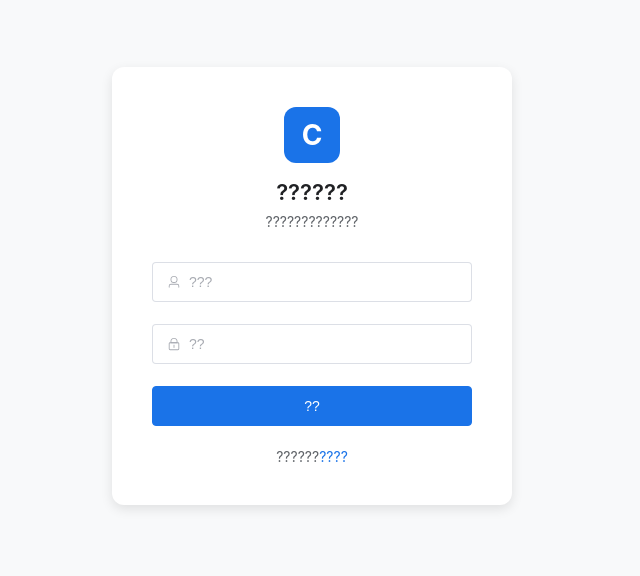
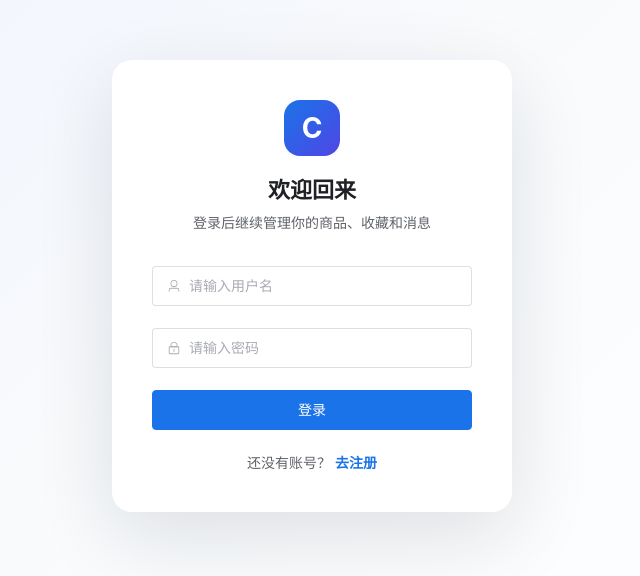
Before and after one commit to distances000/The-campus-market, a Vue app in the folder client/: page /login in a window 1280 px wide. Shown: the part 114-690 px from the top of the page, without its empty margins (328-968 px from the left). Built offline with nearby package versions, Linux system fonts and the light colour scheme.

Commit message:
Initial commit

```diff
--- a/client/src/router/index.js
+++ b/client/src/router/index.js
@@ -18,9 +18,15 @@ const routes = [
 ];
 
 const r = createRouter({ history: createWebHistory(), routes });
-r.beforeEach((to, from, next) => {
+r.beforeEach(async (to, from, next) => {
+    const userStore = useUserStore();
+    if (!userStore.authInitialized && userStore.token) {
+        await userStore.ensureAuth();
+    }
     document.title = to.meta.title ? to.meta.title + " - ????" : "????";
-    if (to.meta.requiresAuth) { if (!useUserStore().isLoggedIn) return next("/login"); }
+    if (to.meta.requiresAuth) {
+        if (!useUserStore().isLoggedIn) return next({ path: "/login", query: { redirect: to.fullPath } });
+    }
     next();
 });
 export default r;
--- a/client/src/stores/user.js
+++ b/client/src/stores/user.js
@@ -5,14 +5,28 @@ import { getMe } from "../api/auth";
 export const useUserStore = defineStore("user", () => {
     const token = ref("");
     const user = ref(null);
+    const authInitialized = ref(false);
+    let authInitPromise = null;
     const isLoggedIn = computed(() => !!token.value);
 
     async function fetchUser() {
         if (!token.value) return;
         try { const r = await getMe(); user.value = r.data; } catch { token.value = ""; user.value = null; }
     }
+    async function ensureAuth() {
+        if (authInitialized.value) return;
+        if (!authInitPromise) {
+            authInitPromise = (async () => {
+                if (token.value) await fetchUser();
+                authInitialized.value = true;
+            })().finally(() => {
+                authInitPromise = null;
+            });
+        }
+        return authInitPromise;
+    }
     function setAuth(t, u) { token.value = t; user.value = u; }
     function updateUser(u) { user.value = { ...user.value, ...u }; }
-    function logout() { token.value = ""; user.value = null; }
-    return { token, user, isLoggedIn, fetchUser, setAuth, updateUser, logout };
+    function logout() { token.value = ""; user.value = null; authInitialized.value = true; }
+    return { token, user, authInitialized, isLoggedIn, fetchUser, ensureAuth, setAuth, updateUser, logout };
 }, { persist: { key: "cm-user", storage: localStorage, pick: ["token", "user"] } });
--- a/client/src/views/Login.vue
+++ b/client/src/views/Login.vue
@@ -1,29 +1,89 @@
 <template>
-<div class="auth-page"><div class="auth-card">
-<div class="auth-header"><div class="auth-logo">C</div><h1>??????</h1><p>?????????????</p></div>
-<el-form :model="form" :rules="rules" ref="formRef" size="large" @submit.prevent="handleLogin">
-<el-form-item prop="username"><el-input v-model="form.username" placeholder="???" :prefix-icon="User"/></el-form-item>
-<el-form-item prop="password"><el-input v-model="form.password" type="password" placeholder="??" :prefix-icon="Lock" show-password/></el-form-item>
-<el-form-item><el-button type="primary" native-type="submit" :loading="loading" style="width:100%">??</el-button></el-form-item>
-</el-form>
-<div class="auth-footer">??????<router-link to="/register">????</router-link></div>
-</div></div>
+<div class="auth-page">
+    <div class="auth-card">
+        <div class="auth-header">
+            <div class="auth-logo">C</div>
+            <h1>欢迎回来</h1>
+            <p>登录后继续管理你的商品、收藏和消息</p>
+        </div>
+
+        <el-form :model="form" :rules="rules" ref="formRef" size="large" @submit.prevent="handleLogin">
+            <el-form-item prop="username">
+                <el-input v-model="form.username" placeholder="请输入用户名" :prefix-icon="User" autocomplete="username" />
+            </el-form-item>
+            <el-form-item prop="password">
+                <el-input
+                    v-model="form.password"
+                    type="password"
+                    placeholder="请输入密码"
+                    :prefix-icon="Lock"
+                    show-password
+                    autocomplete="current-password"
+                    @keyup.enter="handleLogin"
+                />
+            </el-form-item>
+            <el-form-item>
+                <el-button type="primary" native-type="submit" :loading="loading" style="width:100%">登录</el-button>
+            </el-form-item>
+        </el-form>
+
+        <div class="auth-footer">
+            还没有账号？
+            <router-link :to="registerLink">去注册</router-link>
+        </div>
+    </div>
+</div>
 </template>
 <script setup>
-import { ref,reactive } from "vue";import { useRouter } from "vue-router";import { ElMessage } from "element-plus";import { useUserStore } from "../stores/user";import { login as loginApi } from "../api/auth";
+import { ref, reactive, computed, onMounted } from "vue";
+import { useRoute, useRouter } from "vue-router";
+import { ElMessage } from "element-plus";
+import { useUserStore } from "../stores/user";
+import { login as loginApi } from "../api/auth";
 import { User, Lock } from "@element-plus/icons-vue";
-const router=useRouter(),userStore=useUserStore(),formRef=ref(null),loading=ref(false);
-const form=reactive({username:"",password:""});
-const rules={username:[{required:true,message:"??????",trigger:"blur"}],password:[{required:true,message:"?????",trigger:"blur"}]};
-async function handleLogin(){const v=await formRef.value.validate().catch(()=>false);if(!v)return;loading.value=true;try{const r=await loginApi(form.username,form.password);userStore.setAuth(r.data.token,r.data.user);ElMessage.success("????");router.push("/home");}catch{}finally{loading.value=false;}}
+
+const router = useRouter();
+const route = useRoute();
+const userStore = useUserStore();
+const formRef = ref(null);
+const loading = ref(false);
+const form = reactive({ username: "", password: "" });
+const redirectTo = computed(() => typeof route.query.redirect === "string" ? route.query.redirect : "/home");
+const registerLink = computed(() => redirectTo.value ? { path: "/register", query: { redirect: redirectTo.value } } : "/register");
+const rules = {
+    username: [{ required: true, message: "请输入用户名", trigger: "blur" }],
+    password: [{ required: true, message: "请输入密码", trigger: "blur" }]
+};
+
+async function handleLogin() {
+    const valid = await formRef.value.validate().catch(() => false);
+    if (!valid) return;
+    loading.value = true;
+    try {
+        const r = await loginApi(form.username, form.password);
+        userStore.setAuth(r.data.token, r.data.user);
+        userStore.authInitialized = true;
+        ElMessage.success("登录成功");
+        await router.replace(redirectTo.value || "/home");
+    } catch {} finally {
+        loading.value = false;
+    }
+}
+
+onMounted(() => {
+    userStore.ensureAuth().then(() => {
+        if (!userStore.isLoggedIn) return;
+        router.replace(redirectTo.value || "/home");
+    });
+});
 </script>
 <style scoped>
-.auth-page{min-height:100vh;display:flex;align-items:center;justify-content:center;background:var(--bg-secondary);padding:20px;}
-.auth-card{width:400px;background:var(--bg-primary);border-radius:12px;padding:40px;box-shadow:var(--shadow-md);}
+.auth-page{min-height:100vh;display:flex;align-items:center;justify-content:center;background:linear-gradient(135deg,#eef2ff 0%,#f8fafc 45%,#ffffff 100%);padding:20px;}
+.auth-card{width:400px;max-width:100%;background:var(--bg-primary);border-radius:20px;padding:40px;box-shadow:0 24px 80px rgba(15,23,42,.12);}
 .auth-header{text-align:center;margin-bottom:32px;}
-.auth-logo{width:56px;height:56px;background:var(--primary);color:#fff;border-radius:12px;display:flex;align-items:center;justify-content:center;font-weight:700;font-size:28px;margin:0 auto 16px;}
-.auth-header h1{font-size:22px;font-weight:600;margin-bottom:8px;}
-.auth-header p{font-size:14px;color:var(--text-secondary);}
+.auth-logo{width:56px;height:56px;background:linear-gradient(135deg,var(--primary),#4f46e5);color:#fff;border-radius:16px;display:flex;align-items:center;justify-content:center;font-weight:700;font-size:28px;margin:0 auto 16px;}
+.auth-header h1{font-size:22px;font-weight:700;margin-bottom:8px;}
+.auth-header p{font-size:14px;color:var(--text-secondary);line-height:1.6;}
 .auth-footer{text-align:center;font-size:14px;color:var(--text-secondary);}
-.auth-footer a{color:var(--primary);}
+.auth-footer a{color:var(--primary);font-weight:600;}
 </style>
--- a/client/src/views/Publish.vue
+++ b/client/src/views/Publish.vue
@@ -136,7 +136,11 @@ async function handleUpload(o) {
     try {
         const r = await uploadImage(o.file);
         form.images.push(r.data.url);
-    } catch {}
+        o.onSuccess?.(r);
+    } catch (err) {
+        o.onError?.(err);
+        ElMessage.error("图片上传失败");
+    }
 }
 
 function removeImage(i) {
--- a/client/src/views/Register.vue
+++ b/client/src/views/Register.vue
@@ -1,31 +1,84 @@
 <template>
-<div class="auth-page"><div class="auth-card">
-<div class="auth-header"><div class="auth-logo">C</div><h1>??????</h1><p>????????</p></div>
-<el-form :model="form" :rules="rules" ref="formRef" size="large" @submit.prevent="handleRegister">
-<el-form-item prop="username"><el-input v-model="form.username" placeholder="???" :prefix-icon="User"/></el-form-item>
-<el-form-item prop="nickname"><el-input v-model="form.nickname" placeholder="??" :prefix-icon="Edit"/></el-form-item>
-<el-form-item prop="password"><el-input v-model="form.password" type="password" placeholder="??(??6?)" :prefix-icon="Lock" show-password/></el-form-item>
-<el-form-item prop="passwordConfirm"><el-input v-model="form.passwordConfirm" type="password" placeholder="????" :prefix-icon="Lock" show-password/></el-form-item>
-<el-form-item><el-button type="primary" native-type="submit" :loading="loading" style="width:100%">??</el-button></el-form-item>
-</el-form>
-<div class="auth-footer">?????<router-link to="/login">????</router-link></div>
-</div></div>
+<div class="auth-page">
+    <div class="auth-card">
+        <div class="auth-header">
+            <div class="auth-logo">C</div>
+            <h1>创建账号</h1>
+            <p>注册后即可发布商品、收藏和聊天</p>
+        </div>
+
+        <el-form :model="form" :rules="rules" ref="formRef" size="large" @submit.prevent="handleRegister">
+            <el-form-item prop="username"><el-input v-model="form.username" placeholder="请输入用户名" :prefix-icon="User" autocomplete="username" /></el-form-item>
+            <el-form-item prop="nickname"><el-input v-model="form.nickname" placeholder="请输入昵称" :prefix-icon="Edit" autocomplete="nickname" /></el-form-item>
+            <el-form-item prop="password"><el-input v-model="form.password" type="password" placeholder="请输入密码（至少6位）" :prefix-icon="Lock" show-password autocomplete="new-password" /></el-form-item>
+            <el-form-item prop="passwordConfirm"><el-input v-model="form.passwordConfirm" type="password" placeholder="请再次输入密码" :prefix-icon="Lock" show-password autocomplete="new-password" /></el-form-item>
+            <el-form-item><el-button type="primary" native-type="submit" :loading="loading" style="width:100%">注册并登录</el-button></el-form-item>
+        </el-form>
+
+        <div class="auth-footer">
+            已有账号？
+            <router-link :to="loginLink">去登录</router-link>
+        </div>
+    </div>
+</div>
 </template>
 <script setup>
-import { ref,reactive } from "vue";import { useRouter } from "vue-router";import { ElMessage } from "element-plus";import { useUserStore } from "../stores/user";import { register as regApi } from "../api/auth";
+import { ref, reactive, computed, onMounted } from "vue";
+import { useRoute, useRouter } from "vue-router";
+import { ElMessage } from "element-plus";
+import { useUserStore } from "../stores/user";
+import { register as regApi } from "../api/auth";
 import { User, Edit, Lock } from "@element-plus/icons-vue";
-const router=useRouter(),userStore=useUserStore(),formRef=ref(null),loading=ref(false);
-const form=reactive({username:"",nickname:"",password:"",passwordConfirm:""});
-const rules={username:[{required:true,message:"??????",trigger:"blur"}],password:[{required:true,message:"?????",trigger:"blur"},{validator:(r,v,cb)=>{if(v.length<6)cb(new Error("????6?"));else cb();},trigger:"blur"}],passwordConfirm:[{required:true,message:"?????",trigger:"blur"},{validator:(r,v,cb)=>{if(v!==form.password)cb(new Error("?????????"));else cb();},trigger:"blur"}]};
-async function handleRegister(){const v=await formRef.value.validate().catch(()=>false);if(!v)return;loading.value=true;try{const r=await regApi(form.username,form.password,form.nickname||form.username);userStore.setAuth(r.data.token,r.data.user);ElMessage.success("????");router.push("/home");}catch{}finally{loading.value=false;}}
+
+const router = useRouter();
+const route = useRoute();
+const userStore = useUserStore();
+const formRef = ref(null);
+const loading = ref(false);
+const form = reactive({ username: "", nickname: "", password: "", passwordConfirm: "" });
+const redirectTo = computed(() => typeof route.query.redirect === "string" ? route.query.redirect : "/home");
+const loginLink = computed(() => redirectTo.value ? { path: "/login", query: { redirect: redirectTo.value } } : "/login");
+const rules = {
+    username: [{ required: true, message: "请输入用户名", trigger: "blur" }],
+    password: [
+        { required: true, message: "请输入密码", trigger: "blur" },
+        { validator: (rule, value, callback) => { if ((value || "").length < 6) callback(new Error("密码至少 6 位")); else callback(); }, trigger: "blur" }
+    ],
+    passwordConfirm: [
+        { required: true, message: "请再次输入密码", trigger: "blur" },
+        { validator: (rule, value, callback) => { if (value !== form.password) callback(new Error("两次输入的密码不一致")); else callback(); }, trigger: "blur" }
+    ]
+};
+
+async function handleRegister() {
+    const valid = await formRef.value.validate().catch(() => false);
+    if (!valid) return;
+    loading.value = true;
+    try {
+        const r = await regApi(form.username, form.password, form.nickname || form.username);
+        userStore.setAuth(r.data.token, r.data.user);
+        userStore.authInitialized = true;
+        ElMessage.success("注册成功");
+        await router.replace(redirectTo.value || "/home");
+    } catch {} finally {
+        loading.value = false;
+    }
+}
+
+onMounted(() => {
+    userStore.ensureAuth().then(() => {
+        if (!userStore.isLoggedIn) return;
+        router.replace(redirectTo.value || "/home");
+    });
+});
 </script>
 <style scoped>
-.auth-page{min-height:100vh;display:flex;align-items:center;justify-content:center;background:var(--bg-secondary);padding:20px;}
-.auth-card{width:400px;background:var(--bg-primary);border-radius:12px;padding:40px;box-shadow:var(--shadow-md);}
+.auth-page{min-height:100vh;display:flex;align-items:center;justify-content:center;background:linear-gradient(135deg,#eef2ff 0%,#f8fafc 45%,#ffffff 100%);padding:20px;}
+.auth-card{width:400px;max-width:100%;background:var(--bg-primary);border-radius:20px;padding:40px;box-shadow:0 24px 80px rgba(15,23,42,.12);}
 .auth-header{text-align:center;margin-bottom:32px;}
-.auth-logo{width:56px;height:56px;background:var(--primary);color:#fff;border-radius:12px;display:flex;align-items:center;justify-content:center;font-weight:700;font-size:28px;margin:0 auto 16px;}
-.auth-header h1{font-size:22px;font-weight:600;margin-bottom:8px;}
-.auth-header p{font-size:14px;color:var(--text-secondary);}
+.auth-logo{width:56px;height:56px;background:linear-gradient(135deg,var(--primary),#4f46e5);color:#fff;border-radius:16px;display:flex;align-items:center;justify-content:center;font-weight:700;font-size:28px;margin:0 auto 16px;}
+.auth-header h1{font-size:22px;font-weight:700;margin-bottom:8px;}
+.auth-header p{font-size:14px;color:var(--text-secondary);line-height:1.6;}
 .auth-footer{text-align:center;font-size:14px;color:var(--text-secondary);}
-.auth-footer a{color:var(--primary);}
+.auth-footer a{color:var(--primary);font-weight:600;}
 </style>
```
Also changed, not shown: client/src/App.vue (+9 -0 lines), 1 other file (tests, documents, lock files or other folders).
